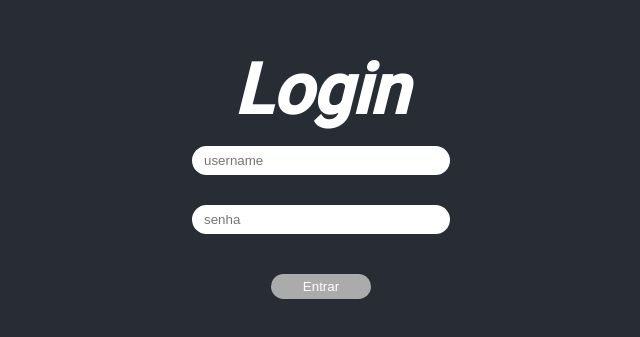
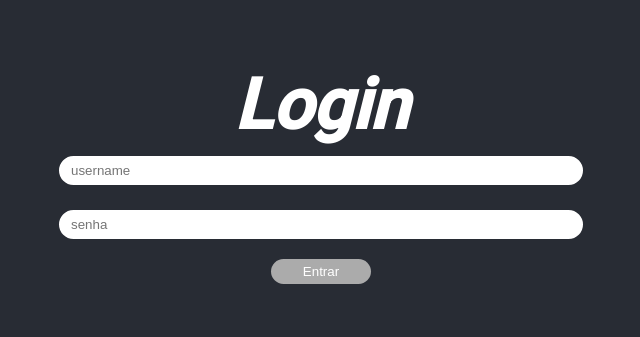
Before and after one commit to caiotelesz/ftrsx-angular, an Angular app: page / in a window 1280 px wide. Shown: the part 229-566 px from the top of the page, without its empty margins (319-959 px from the left). Built offline with nearby package versions, Linux system fonts and the light colour scheme.

Commit message:
Ajustanto a tela de login

```diff
--- a/src/app/components/login/login.component.css
+++ b/src/app/components/login/login.component.css
@@ -16,8 +16,8 @@ body {
 }
 
 .page-login div {
-  margin: 0 auto;
-  max-width: 500px;
+  margin: 0;
+  width: 100%;
   display: flex;
   flex-direction: column;
   align-items: center;
@@ -32,7 +32,7 @@ body {
 }
 
 .page-login div input {
-  margin-top: 10px;
+  margin-top: 5px;
   padding: 5px 10px;
   border: 2px solid #fff;
   border-radius: 15px;
@@ -48,7 +48,6 @@ body {
   border-radius: 15px;
   padding: 5px 15px;
   color: #fff;
-  margin-top: 20px;
   transition: color 0.3s ease;
 }
 
--- a/src/app/components/login/login.component.html
+++ b/src/app/components/login/login.component.html
@@ -1,5 +1,5 @@
 <section class="page-login">
-  <div class='container-login'>
+  <div>
     <h1>Login</h1>
 
     <input type="text" [(ngModel)]="username" placeholder="username" />
```
Also changed, not shown: 1 other file (tests, documents, lock files or other folders).
